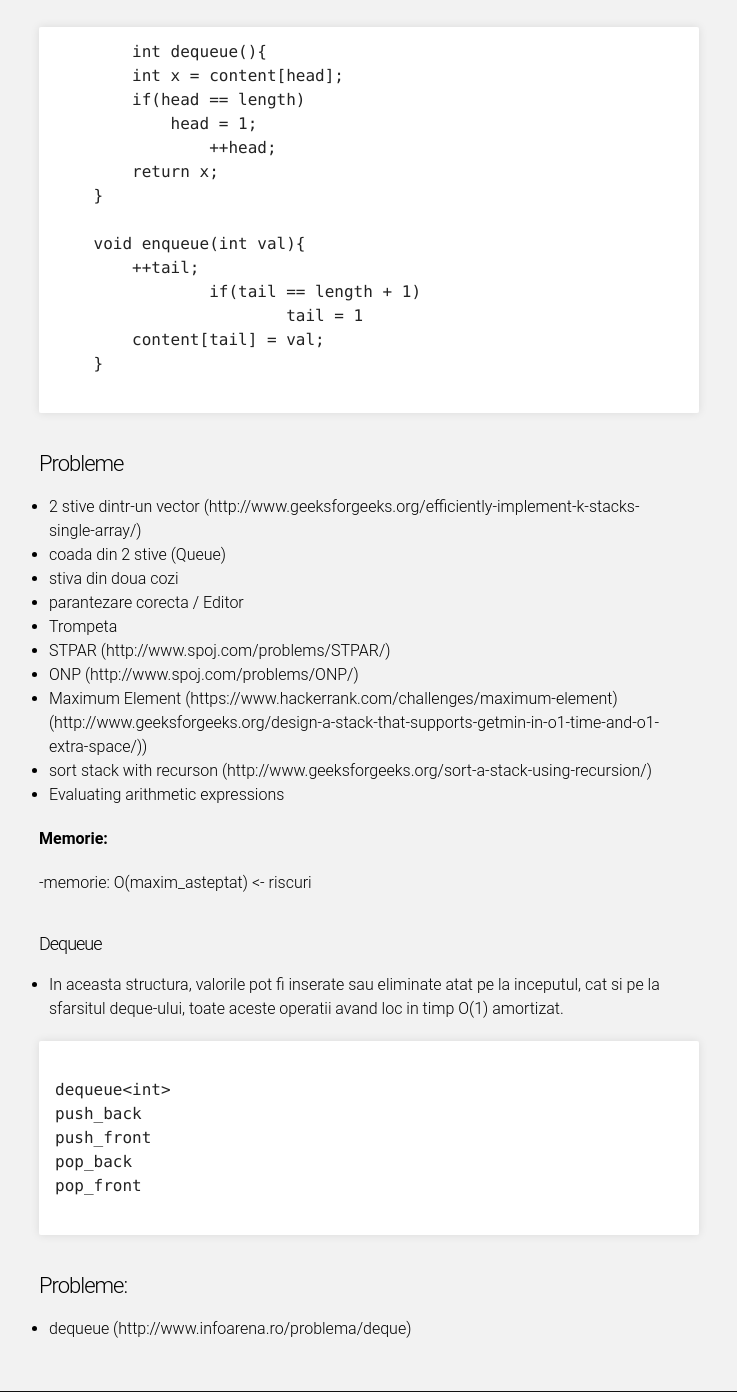
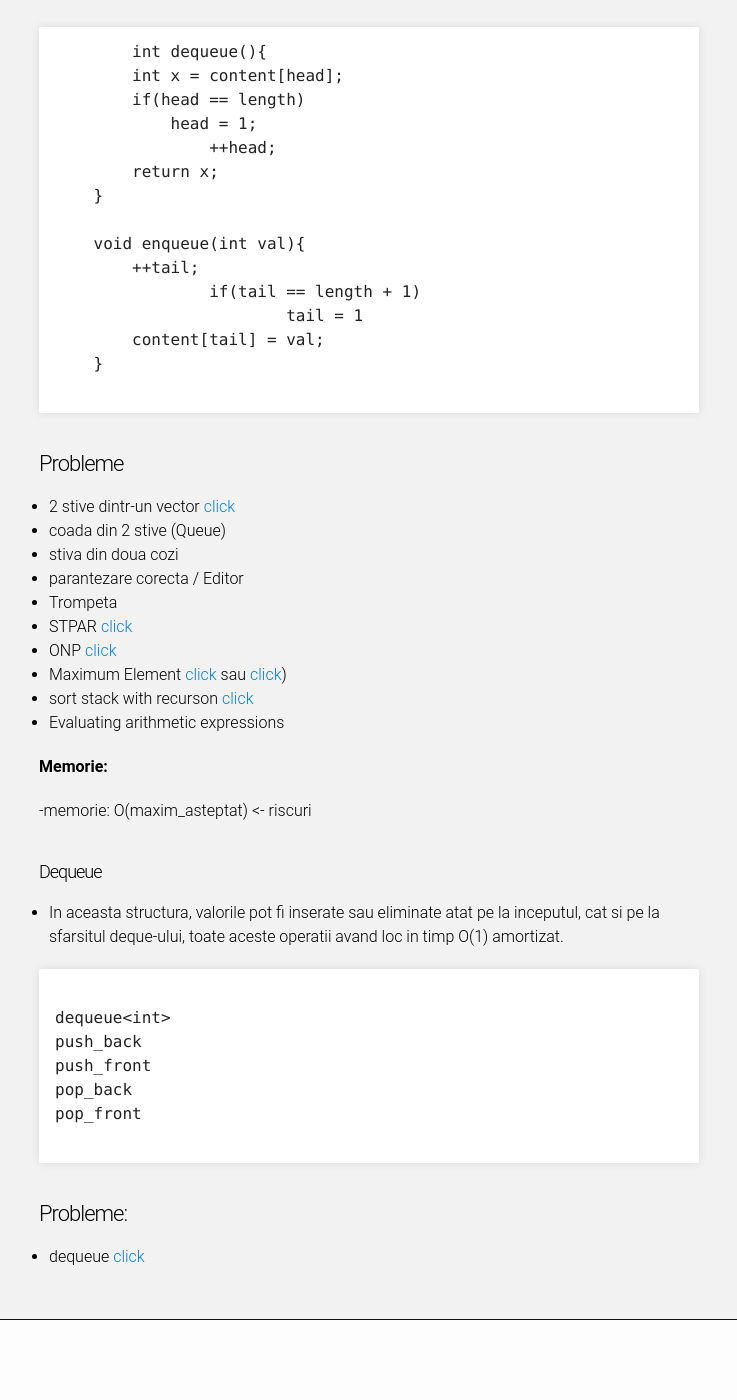
Before and after one commit to IuliaDuta/ASD, a Jekyll site: the page built from Seminarii/Seminar1.md, in a window 1280 px wide and 1400 px high, scrolled down 2779 px. Shown: the whole window, without its empty margins (281-1018 px from the left). Built offline with Jekyll 4.4.1, drawn with Linux system fonts in a browser that asks for light colours; after the commit the page ends 4107 px from its top, so only the background shows below that.

Commit message:
add pretty links

```diff
--- a/Seminarii/Seminar1.md
+++ b/Seminarii/Seminar1.md
@@ -138,16 +138,16 @@ Coada circulara:
 ### Probleme
 
 
-- 2 stive dintr-un vector (http://www.geeksforgeeks.org/efficiently-implement-k-stacks-single-array/)
+- 2 stive dintr-un vector [click](http://www.geeksforgeeks.org/efficiently-implement-k-stacks-single-array/)
 - coada din 2 stive (Queue)
 - stiva din doua cozi
 - parantezare corecta / Editor
 - Trompeta
-- STPAR (http://www.spoj.com/problems/STPAR/)
-- ONP (http://www.spoj.com/problems/ONP/)
-- Maximum Element (https://www.hackerrank.com/challenges/maximum-element)
- 		(http://www.geeksforgeeks.org/design-a-stack-that-supports-getmin-in-o1-time-and-o1-extra-space/))
-- sort stack with recurson (http://www.geeksforgeeks.org/sort-a-stack-using-recursion/)
+- STPAR [click](http://www.spoj.com/problems/STPAR/)
+- ONP [click](http://www.spoj.com/problems/ONP/)
+- Maximum Element [click](https://www.hackerrank.com/challenges/maximum-element)
+ 		sau [click](http://www.geeksforgeeks.org/design-a-stack-that-supports-getmin-in-o1-time-and-o1-extra-space/))
+- sort stack with recurson [click](http://www.geeksforgeeks.org/sort-a-stack-using-recursion/)
 - Evaluating arithmetic expressions
 
 **Memorie:**
@@ -173,4 +173,4 @@ pop_front
 ### Probleme:
 
 
-- dequeue (http://www.infoarena.ro/problema/deque)
+- dequeue [click](http://www.infoarena.ro/problema/deque)
```
